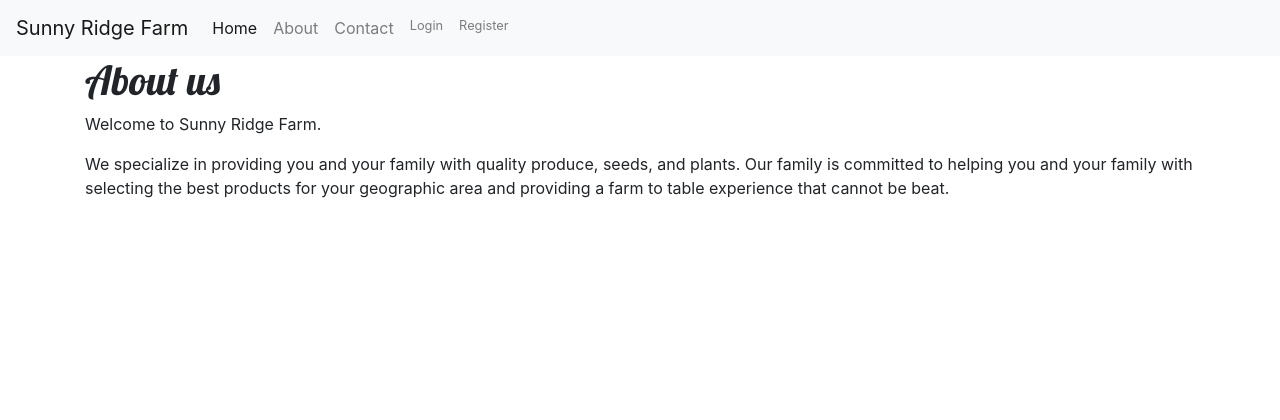
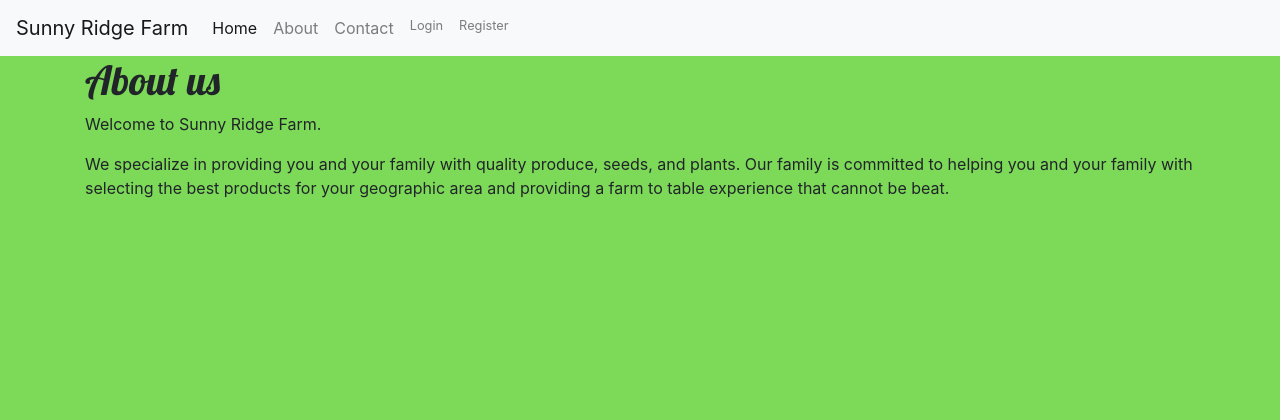
Before and after one commit to BurntToast2424/SDEV_220_Final_Project_Team_2, a Django app: page /about/ in a window 1280 px wide. Shown: the top 420 px of the page. Run offline with Django 5.2, Linux system fonts and the light colour scheme; some libraries are stand-ins or nearby versions.

Commit message:
Update stylesheet.css
Added background color

```diff
--- a/myapp/static/css/stylesheet.css
+++ b/myapp/static/css/stylesheet.css
@@ -1,3 +1,7 @@
+body {
+  background-color: #7DDA58;
+}
+
 h1,
 h2 {
     font-family: 'Lobster', cursive;
```
